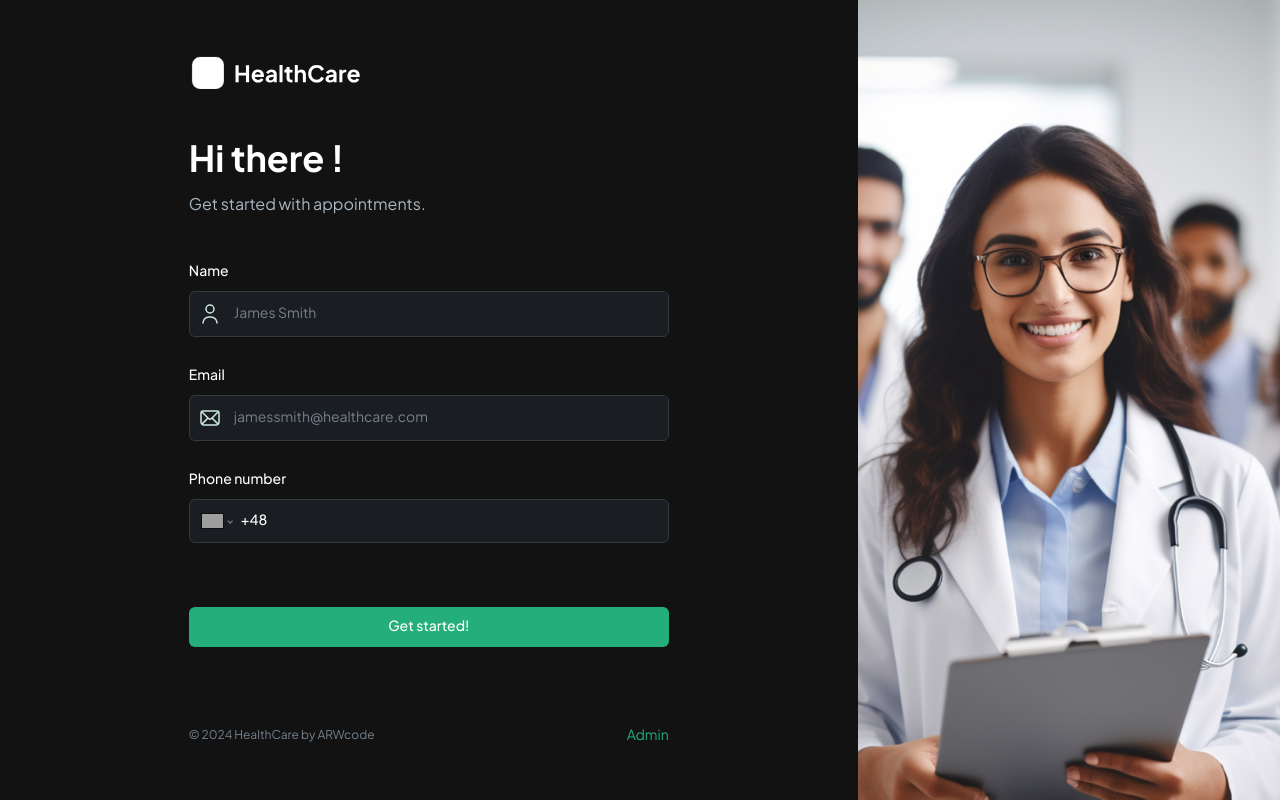
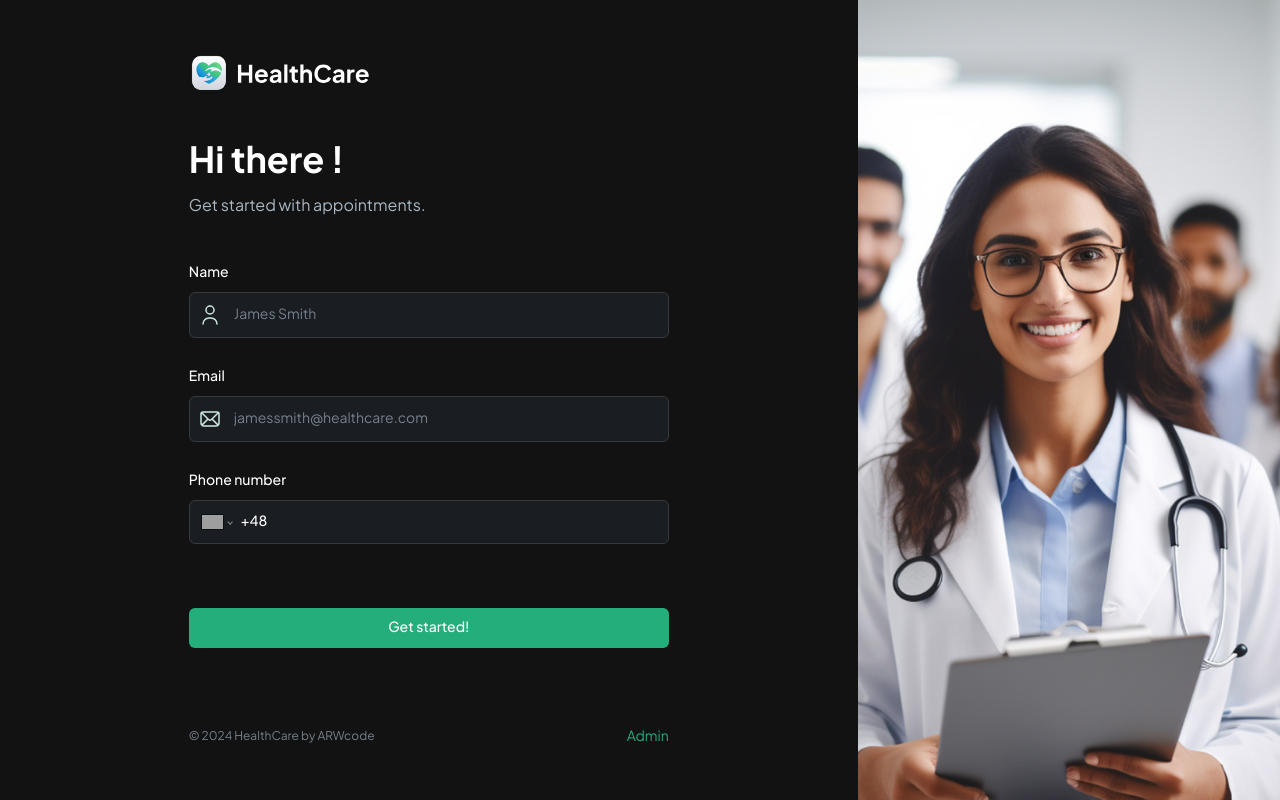
Before and after one commit to MarioLuigie/HealthCare, a Next.js app: page / in a window 1280 px wide. Built offline with nearby package versions, Linux system fonts and the light colour scheme; no server answers; grey boxes are pictures that could not be loaded.

Commit message:
Refactor: Remove react-svg import in LogoFull

```diff
--- a/src/components/content/LogoFull.tsx
+++ b/src/components/content/LogoFull.tsx
@@ -4,20 +4,17 @@ import Link from 'next/link'
 // lib
 import { Icons } from '@/lib/constants'
 import { Route } from '@/lib/constants/paths'
-// components
-import SvgImage from '@/components/shared/SvgImage'
 
 export default function LogoFull() {
 	return (
 		<Link href={Route.HOME}>
-			{/* <Image
+			<Image
 				src={Icons.LOGO_FULL.path}
 				height={1000}
 				width={1000}
 				alt={Icons.LOGO_FULL.alt}
 				className="h-10 w-fit"
-			/> */}
-			<SvgImage path={Icons.LOGO_FULL.path}/>
+			/>
 		</Link>
 	)
 }
```
